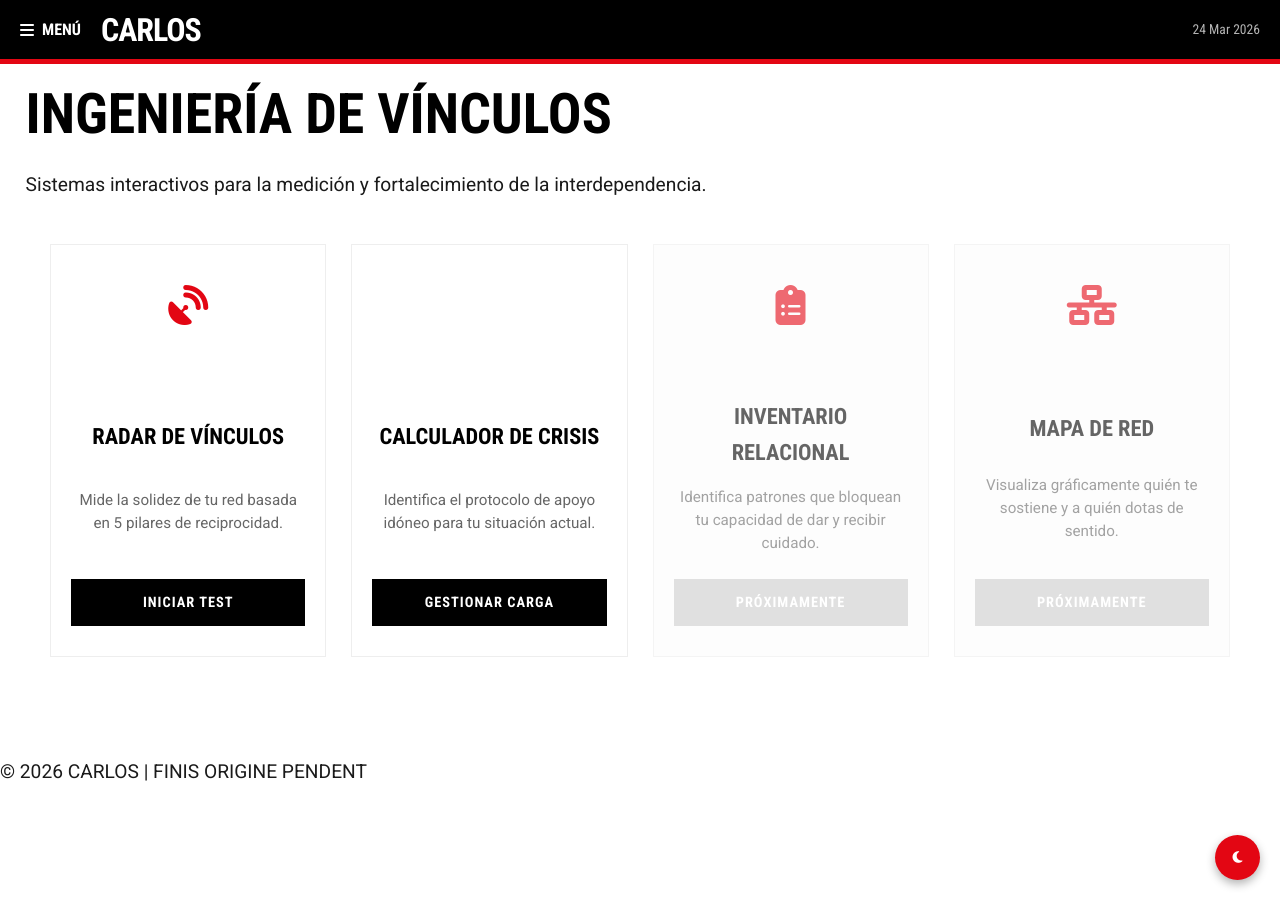
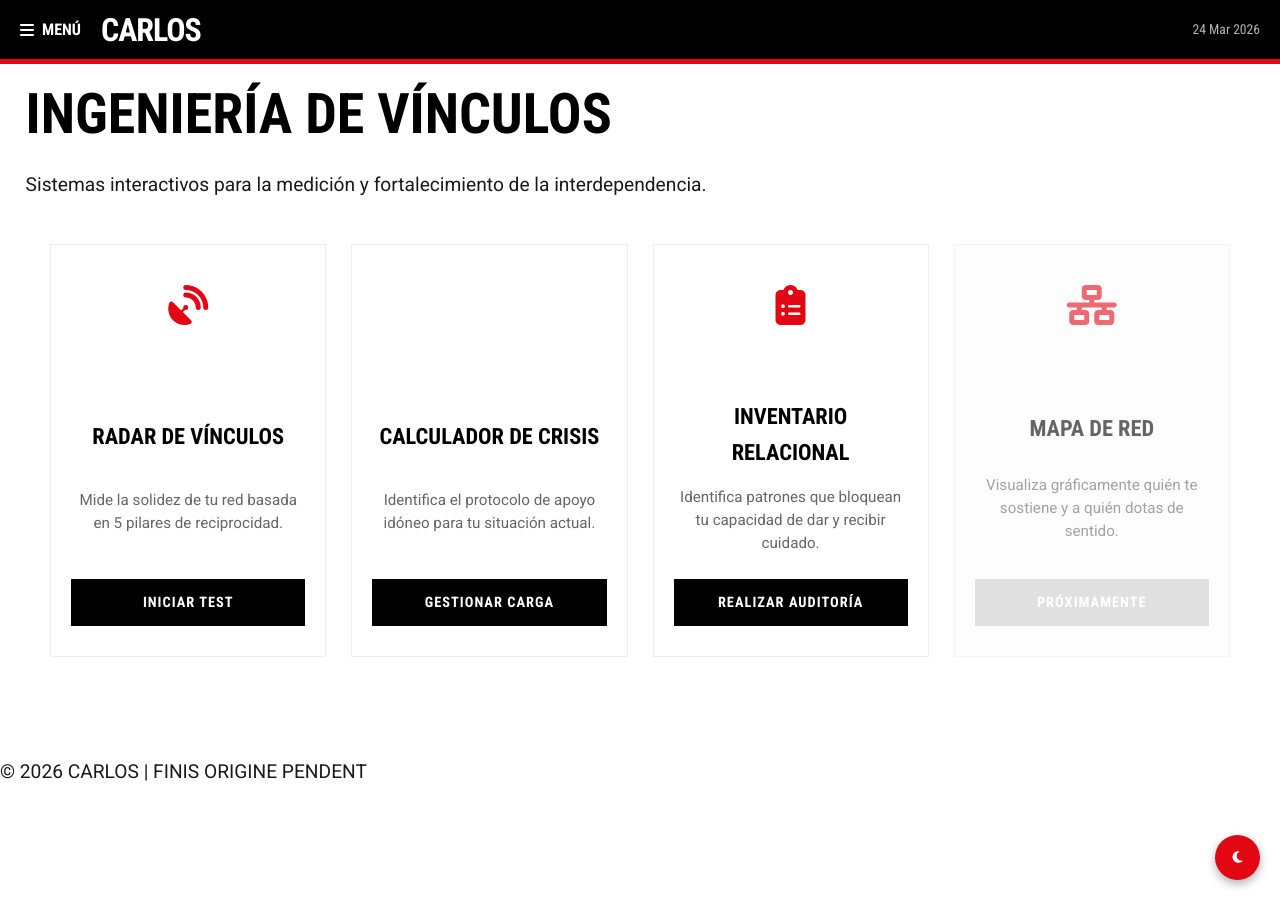
Before and after one commit to cafrhein/muro, a Jekyll site: the page built from herramientas.html, in a window 1280 px wide. Built offline with Jekyll 4.4.1, drawn with Linux system fonts in a browser that asks for light colours.

Commit message:
Update herramientas.html

```diff
--- a/herramientas.html
+++ b/herramientas.html
@@ -24,11 +24,11 @@ title: Central de Herramientas | Red Humana
         <a href="/crisis" class="tool-btn">GESTIONAR CARGA</a>
     </article>
 
-    <article class="tool-card locked">
+    <article class="tool-card">
         <div class="tool-icon"><i class="fas fa-clipboard-list"></i></div>
         <h3 class="tool-title">Inventario Relacional</h3>
         <p class="tool-desc">Identifica patrones que bloquean tu capacidad de dar y recibir cuidado.</p>
-        <span class="tool-btn disabled">PRÓXIMAMENTE</span>
+        <a href="/inventario" class="tool-btn">REALIZAR AUDITORÍA</a>
     </article>
 
     <article class="tool-card locked">
```
